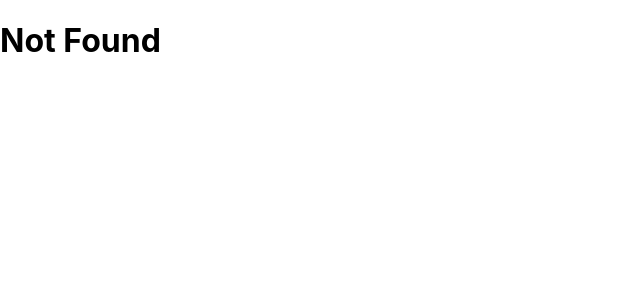
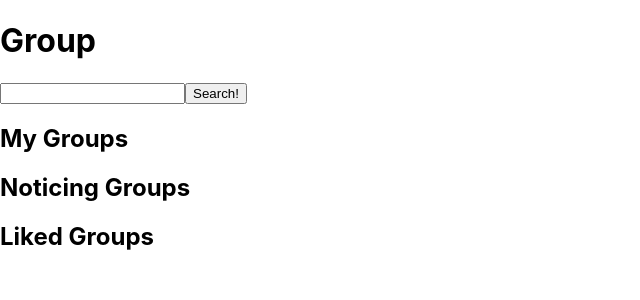
Before and after one commit to swsnu/swpp2020-team2, a React (Create React App) app in the folder frontend/: page /group in a window 1280 px wide. Shown: the top 300 px of the page, without its empty margins (0-640 px from the left). Built offline with nearby package versions, Linux system fonts and the light colour scheme; no server answers.

Commit message:
little jobs about group pages

```diff
--- a/frontend/src/App.js
+++ b/frontend/src/App.js
@@ -10,6 +10,10 @@ import Activate from './containers/signup/Activate';
 import EventCreate from './containers/event/Create/EventCreate';
 import EventModify from './containers/event/Modify/EventModify';
 import EventDetail from './containers/event/Detail/EventDetail';
+
+import GroupMain from './containers/group/main/GroupMain';
+import GroupSearch from './containers/group/search/GroupSearch';
+import GroupSearchAll from './containers/group/search/GroupSearchAll';
 
 function App({ history }) {
   return (
@@ -24,6 +28,9 @@ function App({ history }) {
           <Route path="/details/modify/:event_id/" exact component={EventModify} />
           <Route path="/signup" exact component={Signup} />
           <Route path="/signup/activate/:uidb64/:token" exact component={Activate} />
+          <Route path="/group" exact component={GroupMain} />
+          <Route path="/group/search" exact component={GroupSearchAll} />
+          <Route path="/group/search/:searchKey" exact component={GroupSearch} />
           <Route render={() => <h1>Not Found</h1>} />
         </Switch>
       </div>
--- /dev/null
+++ b/frontend/src/containers/group/main/GroupMain.js
@@ -0,0 +1,71 @@
+import React, { Component } from 'react';
+import { connect } from 'react-redux';
+
+import * as actionCreators from '../../../store/actions/index';
+
+class GroupMain extends Component {
+  state={
+    searchKey:'',
+    joinedGroup:[],
+    noticedGroup:[],
+    likedGroup:[],
+  }
+
+  componentDidMount(){
+    this.props.getUser();
+  }
+
+  componentDidUpdate(prevProps,prevState){
+    if(prevProps!==this.props){
+      if(!this.props.signinedUser)this.props.history.replace('/Main');
+      else this.setState({joinedGroup:this.props.userInfo.members,noticedGroup:this.props.gets_notification,likedGroup:this.props.likes_group});
+    }
+  }
+
+  onSearchHandler=()=>{
+    if(this.state.searchKey==='')this.props.history.push('/group/search');
+    else this.props.history.push(`/group/search/${this.state.searchKey}`);
+  }
+
+  render(){
+    let joinedGroup=null;
+    let noticedGroup=null;
+    let likedGroup=null;
+
+    //make joinedGroup by this.state.joinedGroup with components/groupbox/groupbox
+    //make noticedGroup by this.state.noticedGroup
+    //make likedGroup by this.state.likedGroup
+
+    return (
+      <div className="GroupMain">
+        <h1>Group</h1>
+        <div className="topBar" />
+
+        <input
+          id="search-input"
+          type="text"
+          value={this.state.searchKey}
+          onChange={(event) => this.setState({ searchKey: event.target.value })}
+        />
+        <button id="search-button" onClick={()=>this.onSearchHandler()}>Search!</button>
+        <h2>My Groups</h2>
+        {joinedGroup}
+        <h2>Noticing Groups</h2>
+        {noticedGroup}
+        <h2>Liked Groups</h2>
+        {likedGroup}
+      </div>
+    );
+  }
+}
+
+const mapStateToProps = (state) => ({
+  signinedUser: state.ur.signinedUser,
+  userInfo: state.ur.userInfo,
+});
+
+const mapDispatchToProps = (dispatch) => ({
+  getUser: ()=>dispatch(actionCreators.getUser()),
+});
+
+export default connect(mapStateToProps, mapDispatchToProps)(GroupMain);
--- /dev/null
+++ b/frontend/src/containers/group/search/GroupSearch.js
@@ -0,0 +1,61 @@
+import React, { Component } from 'react';
+import { connect } from 'react-redux';
+
+import * as actionCreators from '../../../store/actions/index';
+
+class GroupSearch extends Component {
+  state={
+    searchKey:'',
+  }
+
+  componentDidMount(){
+    this.setState({searchKey:this.props.match.params.searchKey});
+    this.props.getUser();
+  }
+
+  componentDidUpdate(prevProps,prevState){
+    if(prevProps!==this.props){
+      if(!this.props.signinedUser)this.props.history.replace('/Main');
+    }
+  }
+
+  onSearchHandler=()=>{
+    if(this.state.searchKey==='')this.props.history.push('/group/search');
+    else this.props.history.push(`/group/search/${this.state.searchKey}`);
+  }
+
+  render(){
+    let searchResult=null;
+
+    //make searchResult
+
+    return (
+      <div className="GroupSearch">
+        <h1>Group</h1>
+        <div className="topBar" />
+
+        <input
+          id="search-input"
+          type="text"
+          value={this.state.searchKey}
+          onChange={(event) => this.setState({ searchKey: event.target.value })}
+        />
+        <button id="search-button" onClick={()=>this.onSearchHandler()}>Search!</button>
+
+        <h2>Search Result</h2>
+        {searchResult}
+      </div>
+    );
+  }
+}
+
+const mapStateToProps = (state) => ({
+  signinedUser: state.ur.signinedUser,
+  userInfo: state.ur.userInfo,
+});
+
+const mapDispatchToProps = (dispatch) => ({
+  getUser: ()=>dispatch(actionCreators.getUser()),
+});
+
+export default connect(mapStateToProps, mapDispatchToProps)(GroupSearch);
--- /dev/null
+++ b/frontend/src/containers/group/search/GroupSearchAll.js
@@ -0,0 +1,60 @@
+import React, { Component } from 'react';
+import { connect } from 'react-redux';
+
+import * as actionCreators from '../../../store/actions/index';
+
+class GroupSearchAll extends Component {
+  state={
+    searchKey:'',
+  }
+
+  componentDidMount(){
+    this.props.getUser();
+  }
+
+  componentDidUpdate(prevProps,prevState){
+    if(prevProps!==this.props){
+      if(!this.props.signinedUser)this.props.history.replace('/Main');
+    }
+  }
+
+  onSearchHandler=()=>{
+    if(this.state.searchKey==='')this.props.history.push('/group/search');
+    else this.props.history.push(`/group/search/${this.state.searchKey}`);
+  }
+
+  render(){
+    let searchResult=null;
+
+    //make searchResult
+
+    return (
+      <div className="GroupSearch">
+        <h1>Group</h1>
+        <div className="topBar" />
+
+        <input
+          id="search-input"
+          type="text"
+          value={this.state.searchKey}
+          onChange={(event) => this.setState({ searchKey: event.target.value })}
+        />
+        <button id="search-button" onClick={()=>this.onSearchHandler()}>Search!</button>
+
+        <h2>Search Result</h2>
+        {searchResult}
+      </div>
+    );
+  }
+}
+
+const mapStateToProps = (state) => ({
+  signinedUser: state.ur.signinedUser,
+  userInfo: state.ur.userInfo,
+});
+
+const mapDispatchToProps = (dispatch) => ({
+  getUser: ()=>dispatch(actionCreators.getUser()),
+});
+
+export default connect(mapStateToProps, mapDispatchToProps)(GroupSearchAll);
--- a/frontend/src/store/actions/actionTypes.js
+++ b/frontend/src/store/actions/actionTypes.js
@@ -2,6 +2,7 @@
 export const SIGN_IN = 'SIGN_IN';
 export const SIGN_UP = 'SIGN_UP';
 export const ACTIVATE = 'ACTIVATE';
+export const GET_USER = "GET_USER";
 
 /* event */
 export const GET_ALL_EVENT = 'GET_ALL_EVENT';
--- /dev/null
+++ b/frontend/src/store/actions/group.js
@@ -0,0 +1,5 @@
+import axios from 'axios';
+import * as actionTypes from './actionTypes';
+
+axios.defaults.xsrfCookieName = 'csrftoken';
+axios.defaults.xsrfHeaderName = 'X-CSRFToken';
--- a/frontend/src/store/actions/index.js
+++ b/frontend/src/store/actions/index.js
@@ -2,6 +2,7 @@ export {
   signIn,
   signUp,
   activate,
+  getUser,
 } from './user';
 
 export {
--- a/frontend/src/store/actions/user.js
+++ b/frontend/src/store/actions/user.js
@@ -39,3 +39,10 @@ export const activate = (args) => (dispatch) => axios.get(`/api/signup/activate/
   .then((res) => {
     dispatch(activate_());
   });
+
+export const getUser_ = (user) => ({type: actionTypes.GET_USER, user });
+
+export const getUser = () => (dispatch) => axios.get('/api/user/signin/')
+  .then((res)=>{
+    dispatch(getUser_(res.data));
+  });
--- a/frontend/src/store/reducers/userReducer.js
+++ b/frontend/src/store/reducers/userReducer.js
@@ -2,16 +2,19 @@ import * as actionTypes from '../actions/actionTypes';
 
 const initialState = {
   signinedUser: null,
+  userInfo: null,
 };
 
 const userReducer = (state = initialState, action) => {
   switch (action.type) {
     case actionTypes.SIGN_IN:
-      return { ...state, signinedUser: action.user };
+      return { ...state, signinedUser: action.user.id, userInfo: action.user };
     case actionTypes.SIGN_UP:
       return state;
     case actionTypes.ACTIVATE:
       return state;
+    case actionTypes.GET_USER:
+      return { ...state, signinedUser: action.user.id, userInfo: action.user };
     default:
       break;
   }
```
Also changed, not shown: 1 other file (tests, documents, lock files or other folders).
